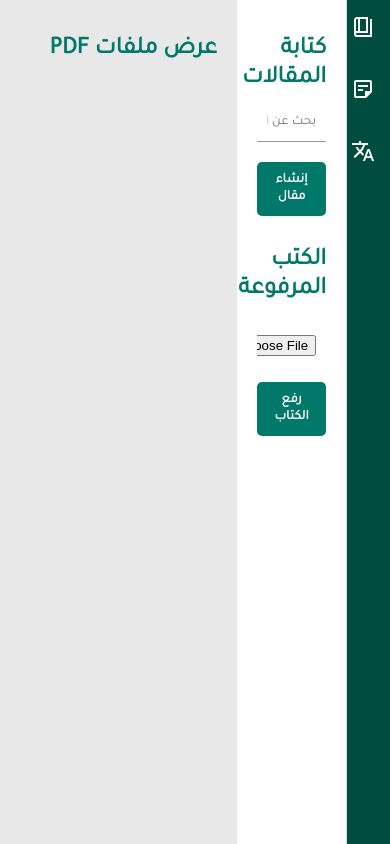
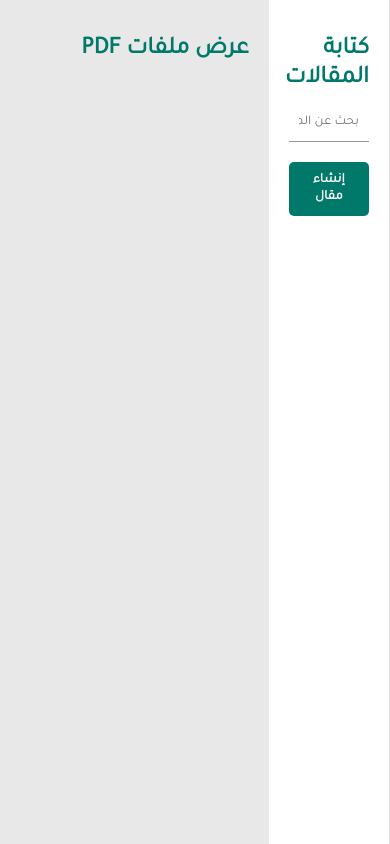
Before and after one commit to qasemRehiel/Myweb, a plain HTML site: page index.html in a window 390 px wide. Drawn offline with Linux system fonts and the light colour scheme; no server answers.

Commit message:
Update index.html

```diff
--- a/index.html
+++ b/index.html
@@ -164,12 +164,21 @@
             overflow-y: auto;
             border-radius: 8px;
         }
+        @media (max-width: 800px){
+            #book_side, #trans, .tabs{
+                display: none
+            }
+            #article_side{
+                width: 100%;
+                display: inline-block;
+            }
+        }
     </style>
 </head>
 <body>
 <script src="jquery-1.10.0.min.js"></script>
 <div class="container">
-    <div class="section" style="padding: 0px;background-color: #004d40; color: #fff; text-align: center;">
+    <div class="section tabs" style="padding: 0px;background-color: #004d40; color: #fff; text-align: center;">
         <div class="tab" onclick="page('book_side')">
             <img src="book.svg">
         </div>
```
